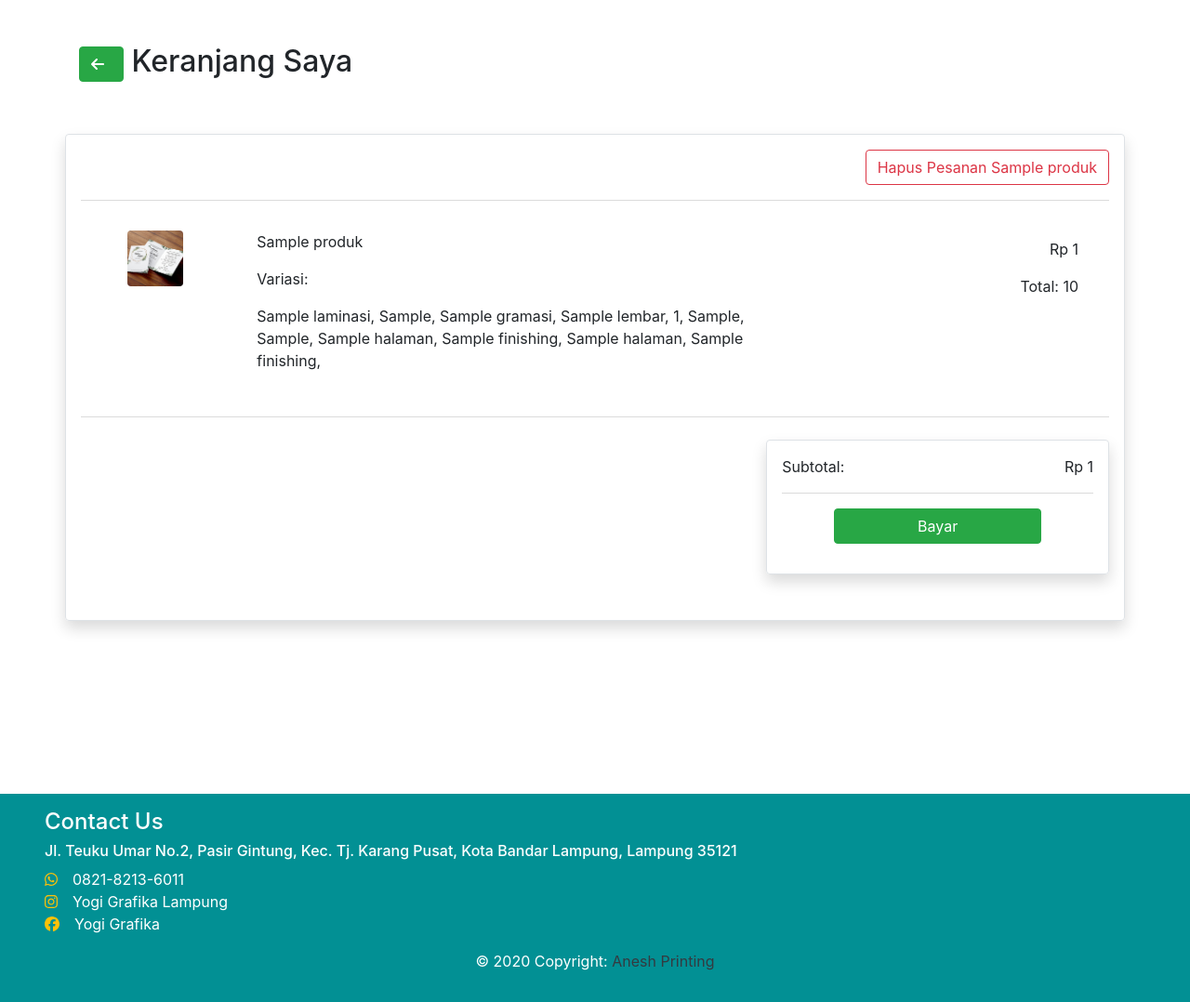
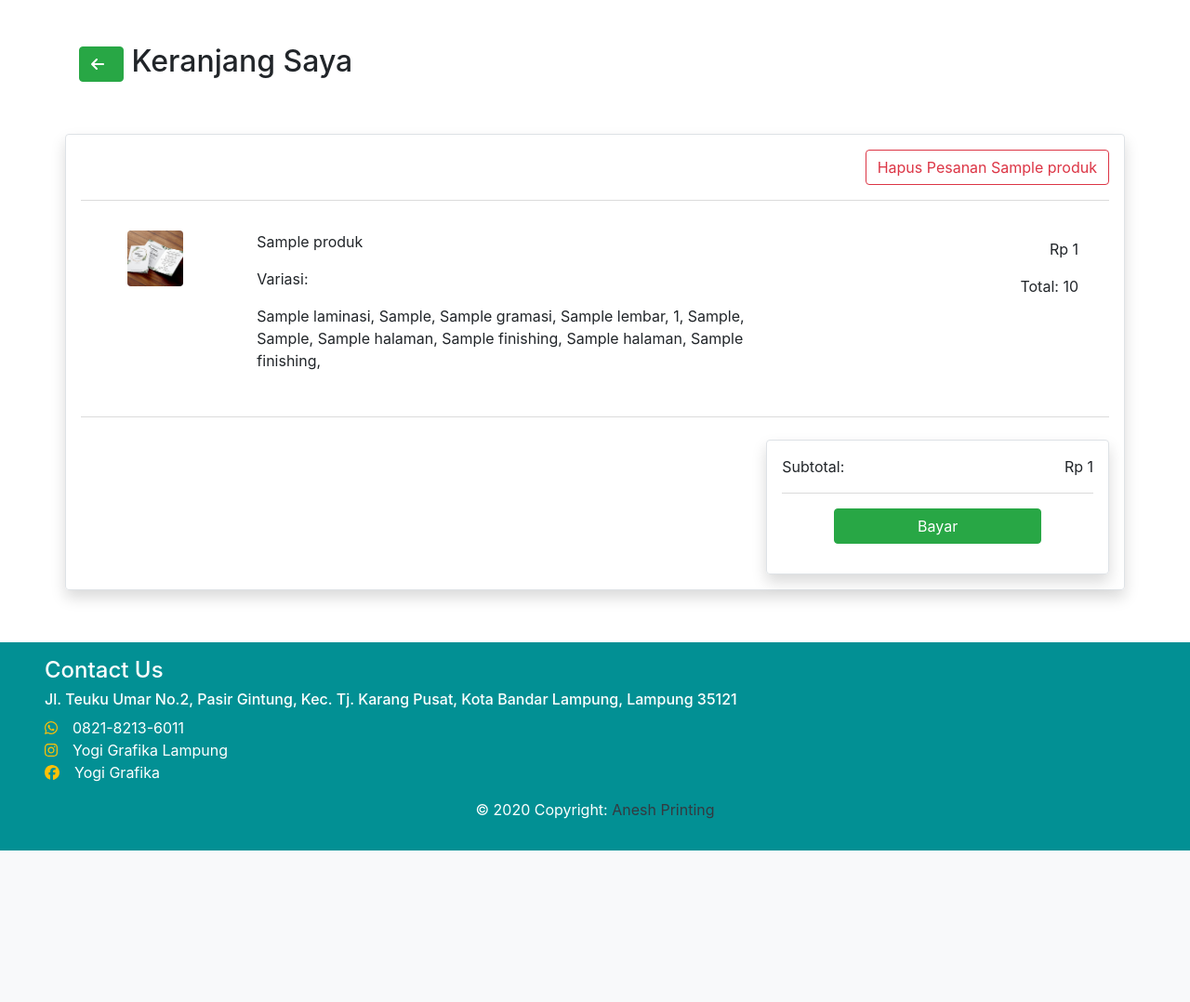
Before and after one commit to shahraja/percetakan, a Laravel app: template resources/views/client/cart.blade.php in a window 1280 px wide. Shown: the part 61-1139 px from the top of the page at 93% size. After the commit the page ends 976 px from the top, so only its background shows below. Run offline with Laravel 12, Linux system fonts and the light colour scheme; the template is opened without the code that fills it: most values are stand-ins (such as "Sample title", 1, 10 or a date in 2020); some libraries are stand-ins or nearby versions.

Commit message:
fiksasi footer

```diff
--- a/resources/views/client/cart.blade.php
+++ b/resources/views/client/cart.blade.php
@@ -3,7 +3,7 @@
 @section('title', 'Keranjang')
 
 @section('content')
-    <div class="container mb-5">
+    <div class="container mb-5 flex-grow-1 d-flex flex-column">
         <h2 class="my-5">
             <a href="javascript:history.back()" class="btn btn-success bg-utama">
                 <i class="fa fa-arrow-left pe-2"></i>
@@ -11,7 +11,7 @@
             Keranjang Saya
         </h2>
         <form action="">
-            <div class="row content">
+            <div class="row">
                 @foreach ($transaksis as $transaksi)
                     {{-- {{ $transaksi->status }} --}}
                     <div class="border rounded my-2 p-3 me-5 shadow">
--- a/resources/views/client/cart2.blade.php
+++ b/resources/views/client/cart2.blade.php
@@ -5,7 +5,7 @@
 {{-- @dd($bukus) --}}
 
 @section('content')
-    <div class="container mb-5">
+    <div class="container flex-grow-1 d-flex flex-column">
         <h2 class="my-5">
             <a href="javascript:history.back()" class="btn btn-success bg-utama">
                 <i class="fa fa-arrow-left pe-2"></i>
--- a/resources/views/layouts/client/app.blade.php
+++ b/resources/views/layouts/client/app.blade.php
@@ -13,13 +13,13 @@
     <script src="https://code.jquery.com/jquery-3.6.0.min.js"></script>
     @yield('style')
 </head>
-<body>
+<body class="">
 
-    <main class="">
+    <div class="min-vh-100 d-flex flex-column">
         @include('layouts.client.navbar')
         @yield('content')
         @include('layouts.client.footer')
-    </main>
+    </div>
 
     {{-- ini script --}}
 
```
